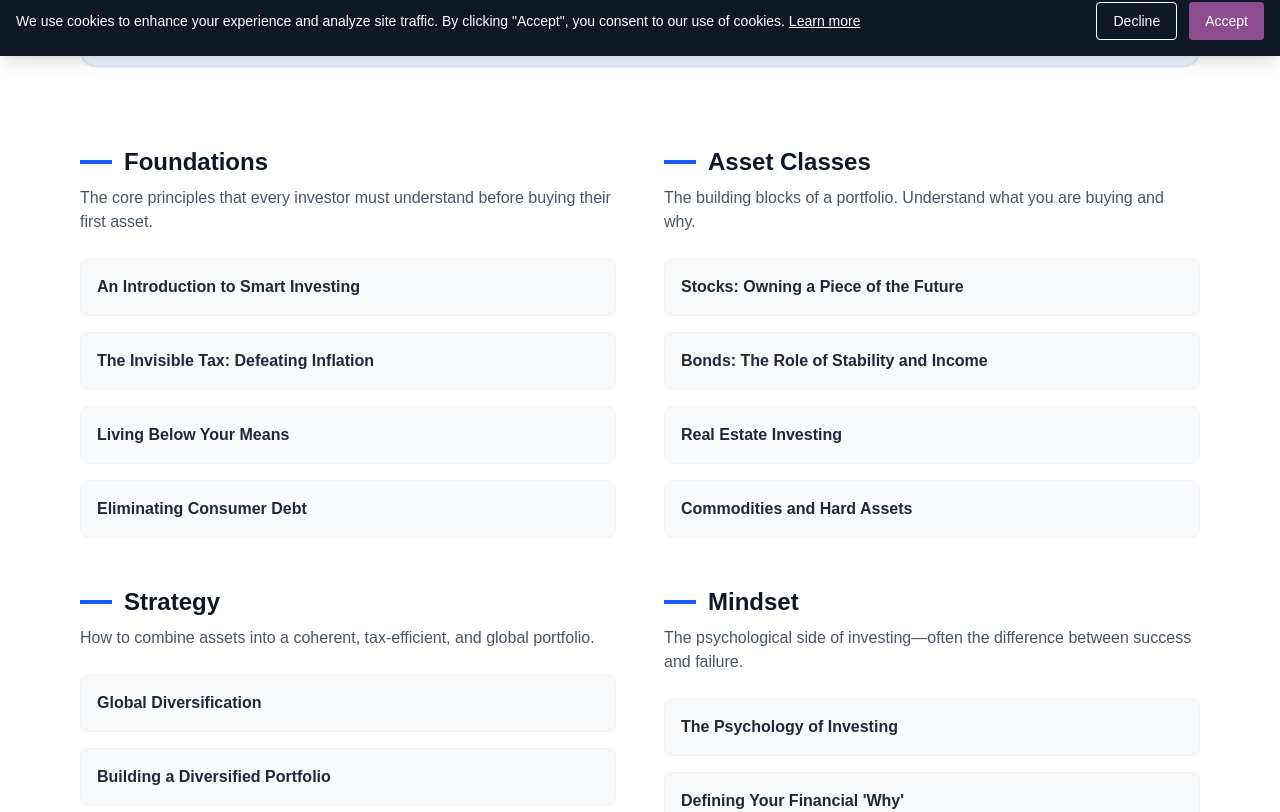
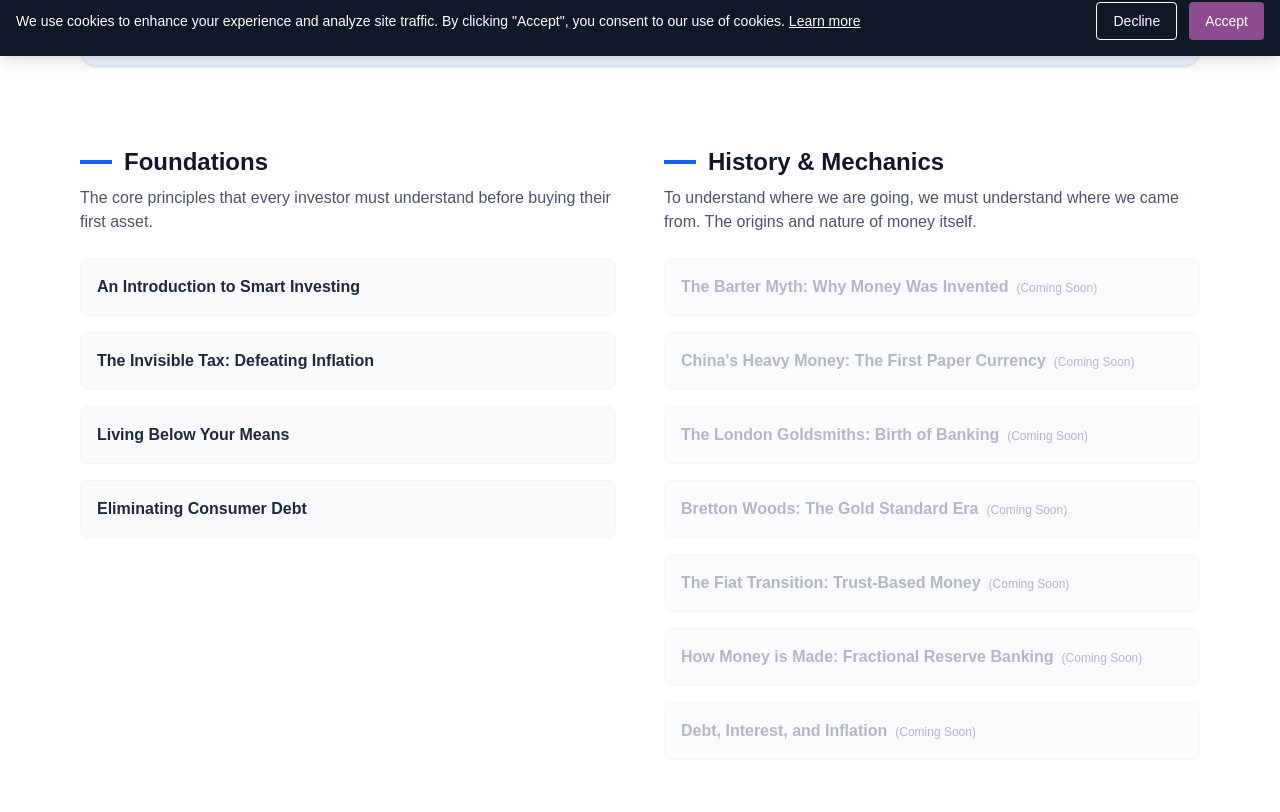
Before and after one commit to neilmillard/tools-budget, a Next.js app: page /investing in a window 1280 px wide. Shown: the part 744-1556 px from the top of the page. Built offline with nearby package versions, Linux system fonts and the light colour scheme; no server answers.

Commit message:
Add dynamic post availability checks and "Coming Soon" placeholders to InvestingHub

```diff
--- a/src/app/components/InvestingHub.tsx
+++ b/src/app/components/InvestingHub.tsx
@@ -3,6 +3,12 @@
 import React from 'react';
 import Link from 'next/link';
 import BenGrahamInvesting from "@/app/components/BenGrahamInvesting";
+import { BlogPostShort } from "@/app/components/blog/BlogPost";
+
+interface InvestingHubProps {
+  allPosts?: BlogPostShort[];
+  serverDate?: string;
+}
 
 const sections = [
   {
@@ -13,6 +19,19 @@ const sections = [
       { id: "the-invisible-tax", title: "The Invisible Tax: Defeating Inflation" },
       { id: "the-forgotton-art-of-living-below-your-means", title: "Living Below Your Means" },
       { id: "freedom-through-discipline", title: "Eliminating Consumer Debt" }
+    ]
+  },
+  {
+    title: "History & Mechanics",
+    description: "To understand where we are going, we must understand where we came from. The origins and nature of money itself.",
+    posts: [
+      { id: "the-barter-myth", title: "The Barter Myth: Why Money Was Invented" },
+      { id: "chinas-heavy-money", title: "China's Heavy Money: The First Paper Currency" },
+      { id: "london-goldsmiths", title: "The London Goldsmiths: Birth of Banking" },
+      { id: "bretton-woods-1944", title: "Bretton Woods: The Gold Standard Era" },
+      { id: "fiat-transition-1971", title: "The Fiat Transition: Trust-Based Money" },
+      { id: "how-money-is-made", title: "How Money is Made: Fractional Reserve Banking" },
+      { id: "debt-interest-inflation", title: "Debt, Interest, and Inflation" }
     ]
   },
   {
@@ -56,7 +75,19 @@ const readingPath = [
   { id: "the-art-of-balance", title: "6. Building a Diversified Portfolio" }
 ];
 
-export default function InvestingHub() {
+export default function InvestingHub({ allPosts = [], serverDate }: InvestingHubProps) {
+  const today = serverDate ? new Date(serverDate) : new Date();
+
+  const getPostStatus = (id: string) => {
+    const post = allPosts.find(p => p.id === id);
+    if (!post) return { exists: false, published: false };
+    return {
+      exists: true,
+      published: new Date(post.date) <= today,
+      date: post.date
+    };
+  };
+
   return (
     <div className="max-w-6xl mx-auto px-4 py-12">
       <div className="text-center mb-16">
@@ -80,7 +111,30 @@ export default function InvestingHub() {
         </div>
 
         <div className="grid grid-cols-1 md:grid-cols-2 lg:grid-cols-3 gap-6">
-          {readingPath.map((post, index) => (
+          {readingPath.map((post, index) => {
+            const status = getPostStatus(post.id);
+            const isAvailable = status.published;
+
+            if (!isAvailable) {
+              return (
+                <div
+                  key={post.id}
+                  className="bg-gray-50 p-6 rounded-xl border border-gray-200 opacity-75 flex flex-col justify-between"
+                >
+                  <div>
+                    <span className="text-xs font-bold text-gray-400 mb-2 block uppercase tracking-tighter">Step {index + 1}</span>
+                    <h3 className="text-lg font-bold text-gray-500 line-clamp-2">
+                      {post.title}
+                    </h3>
+                  </div>
+                  <div className="mt-4 flex items-center text-gray-400 font-medium text-sm">
+                    Coming Soon {status.date ? `(${status.date})` : ''}
+                  </div>
+                </div>
+              );
+            }
+
+            return (
               <Link
                 key={post.id}
                 href={`/blog/${post.id}/`}
@@ -96,7 +150,8 @@ export default function InvestingHub() {
                   Read Article <span className="ml-2 group-hover:translate-x-1 transition-transform">→</span>
                 </div>
               </Link>
-          ))}
+            );
+          })}
         </div>
       </section>
 
@@ -112,7 +167,24 @@ export default function InvestingHub() {
               <p className="text-gray-600">{section.description}</p>
             </div>
             <ul className="space-y-4 flex-grow">
-              {section.posts.map((post) => (
+              {section.posts.map((post) => {
+                const status = getPostStatus(post.id);
+                const isAvailable = status.published;
+
+                if (!isAvailable) {
+                  return (
+                    <li key={post.id}>
+                      <div className="p-4 bg-gray-50 border border-gray-100 rounded-lg opacity-75">
+                        <h3 className="font-semibold text-gray-400">
+                          {post.title}
+                          <span className="ml-2 text-xs font-normal text-gray-400">(Coming Soon)</span>
+                        </h3>
+                      </div>
+                    </li>
+                  );
+                }
+
+                return (
                   <li key={post.id}>
                     <Link
                       href={`/blog/${post.id}/`}
@@ -123,7 +195,8 @@ export default function InvestingHub() {
                       </h3>
                     </Link>
                   </li>
-              ))}
+                );
+              })}
             </ul>
           </div>
         ))}
--- a/src/app/investing/page.tsx
+++ b/src/app/investing/page.tsx
@@ -1,5 +1,6 @@
 import InvestingHub from "@/app/components/InvestingHub";
 import { Metadata } from "next";
+import { getAllBlogPosts } from "@/lib/blogs";
 
 export const metadata: Metadata = {
   title: "Investing Resource Hub | Helpful Money",
@@ -14,7 +15,9 @@ export const metadata: Metadata = {
 };
 
 export default function InvestingPage() {
+    const allPosts = getAllBlogPosts("newest", true);
+    const serverDate = new Date().toISOString();
     return (
-        <InvestingHub />
+        <InvestingHub allPosts={allPosts} serverDate={serverDate} />
     )
 }
--- a/src/lib/blogs.ts
+++ b/src/lib/blogs.ts
@@ -5,7 +5,7 @@ import {BlogPostShort} from "@/app/components/blog/BlogPost";
 
 const POSTS_DIR = path.join(process.cwd(), "src", "data", "blog-posts");
 
-export function getAllBlogPosts(sortOrder: "newest" | "oldest" = "newest"): BlogPostShort[] {
+export function getAllBlogPosts(sortOrder: "newest" | "oldest" = "newest", includeFuture: boolean = false): BlogPostShort[] {
   const files = fs.readdirSync(POSTS_DIR);
   const today = new Date();
 
@@ -14,11 +14,11 @@ export function getAllBlogPosts(sortOrder: "newest" | "oldest" = "newest"): Blog
     const fileContents = fs.readFileSync(filePath, "utf-8");
     const { data } = matter(fileContents);
 
-    if (new Date(data.date) > today){
+    if (!includeFuture && new Date(data.date) > today){
       return { id: "",
         title: null,
         date: null,
-      };
+      } as unknown as BlogPostShort;
     } else {
       return {
         id: file.replace(/\.md$/, ""),
```
Lines whose indentation alone changed are shown as unchanged.
